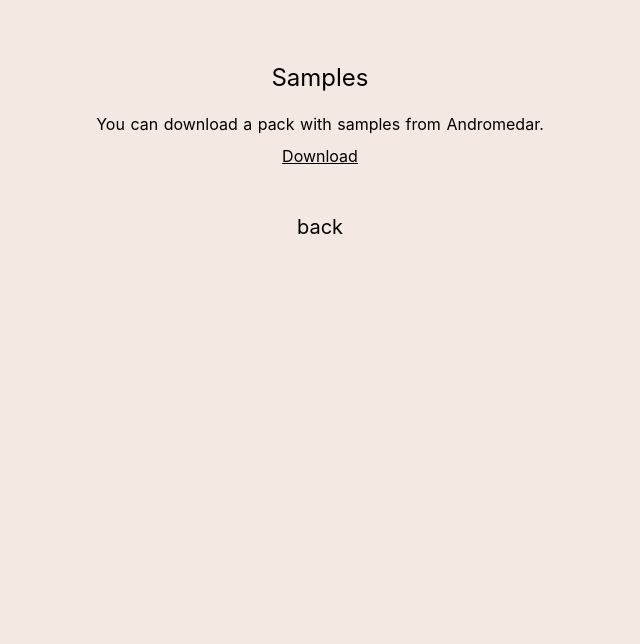
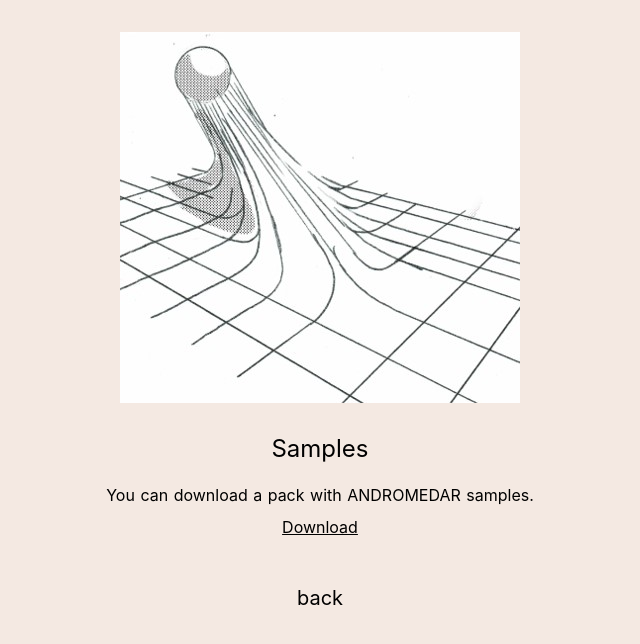
Before and after one commit to andromedarxyz/andromedarxyz.github.io, a Nuxt app: page /sampleus in a window 1280 px wide. Shown: the top 644 px of the page, without its empty margins (320-960 px from the left). Built offline with nearby package versions, Linux system fonts and the light colour scheme.

Commit message:
add sample png

```diff
--- a/pages/sampleus.vue
+++ b/pages/sampleus.vue
@@ -1,8 +1,9 @@
 <template>
   <div class="container my-8" style="background-color: #f4e9e2">
+    <img src="/kugel.jpg" alt="Andromedar" class="image" />
     <div class="my-3">
       <h2 class="text-2xl my-4">Samples</h2>
-      <p class="my-2">You can download a pack with samples from Andromedar.</p>
+      <p class="my-2">You can download a pack with ANDROMEDAR samples.</p>
 
       <a
         href="https://www.dropbox.com/sh/69rz3ygywc4bu04/AACx1LO3G-ZK26-0CmRI-Wwya?dl=0"
```
Also changed, not shown: static/kugel.jpg (added), 6 other files (tests, documents, lock files or other folders).
